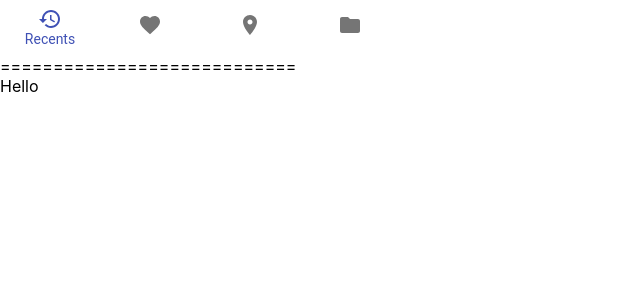
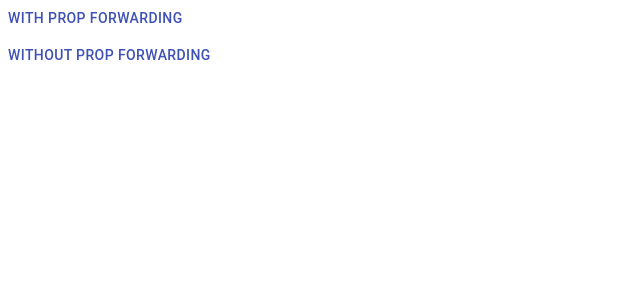
Before and after one commit to shleger/ripplebox, a React (Create React App) app: page / in a window 1280 px wide. Shown: the top 300 px of the page, without its empty margins (0-640 px from the left). Built offline with nearby package versions, Linux system fonts and the light colour scheme.

Commit message:
add routing lib

```diff
--- a/package.json
+++ b/package.json
@@ -13,6 +13,8 @@
     "@types/node": "^12.0.0",
     "@types/react": "^17.0.0",
     "@types/react-dom": "^17.0.0",
+    "@types/react-router": "^5.1.14",
+    "@types/react-router-dom": "^5.1.7",
     "react": "^17.0.2",
     "react-dom": "^17.0.2",
     "react-scripts": "4.0.3",
--- /dev/null
+++ b/src/AppRouter.tsx
@@ -0,0 +1,25 @@
+import React from 'react';
+import { MemoryRouter as Router } from 'react-router';
+import { Link as RouterLink, LinkProps as RouterLinkProps } from 'react-router-dom';
+import Button from '@material-ui/core/Button';
+import { Omit } from '@material-ui/types';
+
+const LinkBehavior = React.forwardRef<any, Omit<RouterLinkProps, 'to'>>((props, ref) => (
+  <RouterLink ref={ref} to="/getting-started/installation/" {...props} />
+));
+
+export default function ButtonRouter() {
+  return (
+    <Router>
+      <div>
+        <Button color="primary" component={RouterLink} to="/">
+          With prop forwarding
+        </Button>
+        <br />
+        <Button color="primary" component={LinkBehavior}>
+          Without prop forwarding
+        </Button>
+      </div>
+    </Router>
+  );
+}
--- a/src/index.tsx
+++ b/src/index.tsx
@@ -2,12 +2,19 @@ import React from 'react';
 import ReactDOM from 'react-dom';
 import './index.css';
 // import App from './App';
-import App from './App2';
+// import App from './App2';
+import App from './AppRouter';
 import reportWebVitals from './reportWebVitals';
+import { Button } from '@material-ui/core';
+import { ListItem } from '@material-ui/core';
+import { Router, Route } from 'react-router';
 
 ReactDOM.render(
   <React.StrictMode>
+    <div>
+
     <App />
+    </div>
   </React.StrictMode>,
   document.getElementById('root')
 );
```
Also changed, not shown: 2 other files (tests, documents, lock files or other folders).
